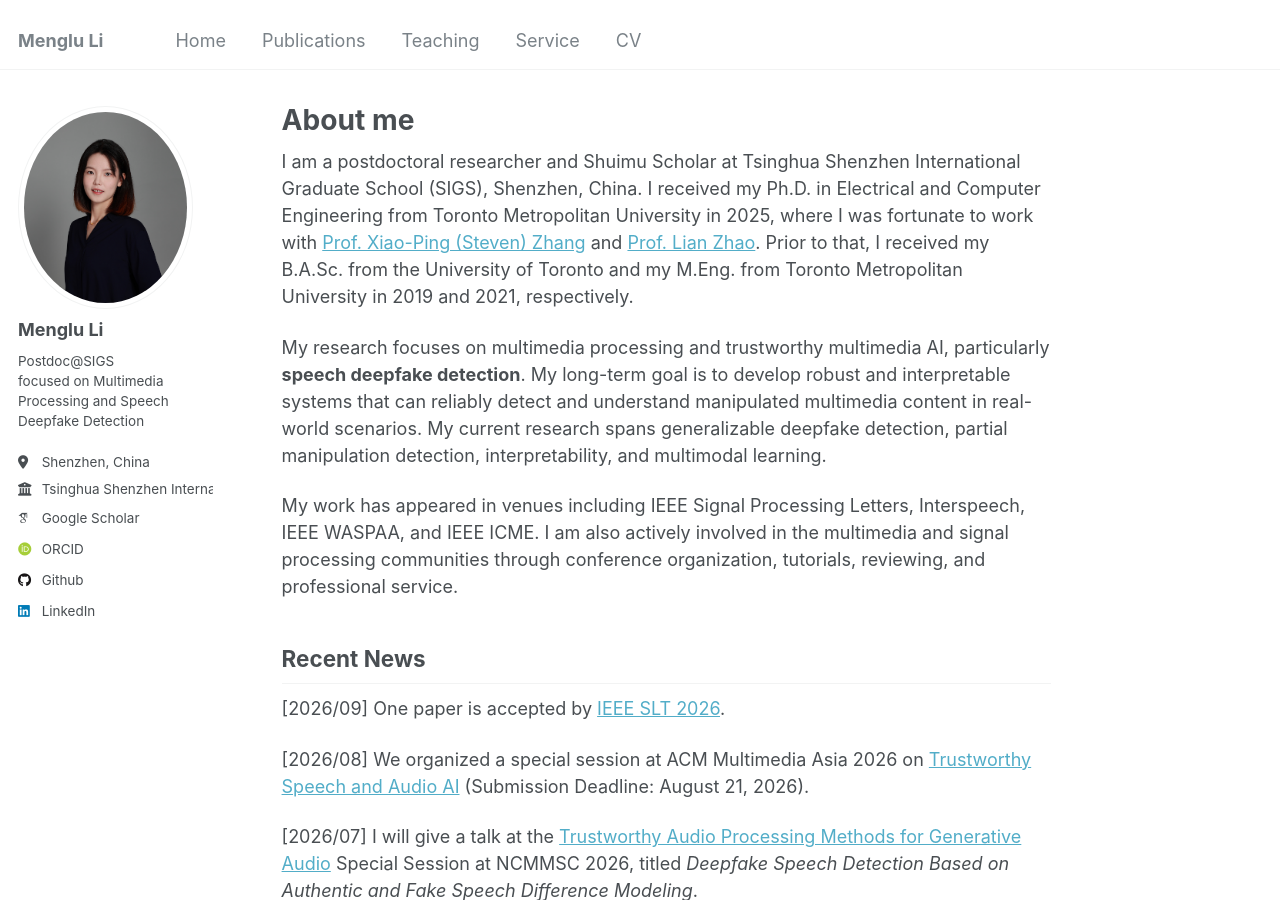
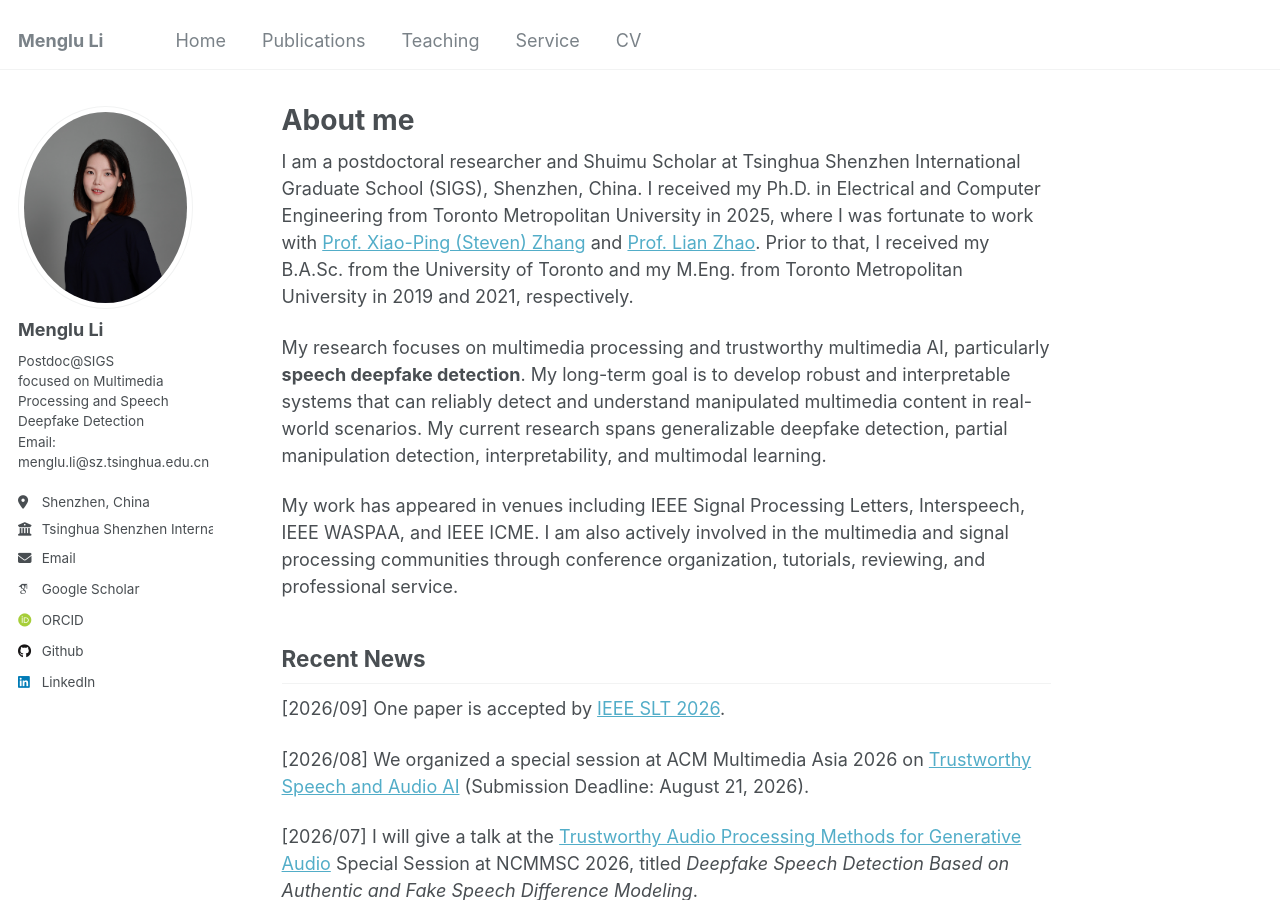
Before and after one commit to menglu-lml/menglu-lml.github.io, a Jekyll site: the page built from _pages/about.md, in a window 1280 px wide and 900 px high. Built offline with Jekyll 4.4.1, drawn with Linux system fonts in a browser that asks for light colours; some web fonts are replaced.

Commit message:
Update _config.yml

```diff
--- a/_config.yml
+++ b/_config.yml
@@ -24,11 +24,11 @@ author:
   avatar           : "121A4998-1.jpg"
   name             : "Menglu Li"
   pronouns         : # example: "she/her"
-  bio              : "Postdoc@SIGS <br/> focused on Multimedia Processing and Speech Deepfake Detection"
+  bio              : "Postdoc@SIGS <br/> focused on Multimedia Processing and Speech Deepfake Detection <br/> Email: menglu.li@sz.tsinghua.edu.cn"
   location         : "Shenzhen, China"
   employer         : "Tsinghua Shenzhen International Graduate School"
   uri              : # URL
-  email:menglu.li@sz.tsinghua.edu.cn            : "menglu.li@sz.tsinghua.edu.cn"
+  email            : "menglu.li@sz.tsinghua.edu.cn"
 
   # Academic websites
   arxiv            : # URL - Update with the correct link to your profile
```
